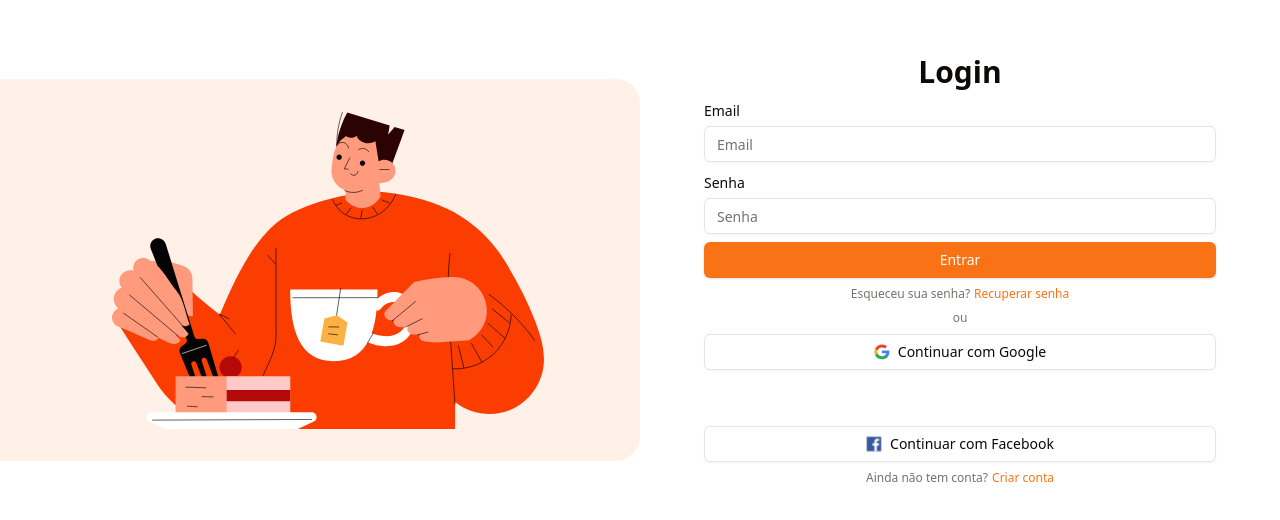
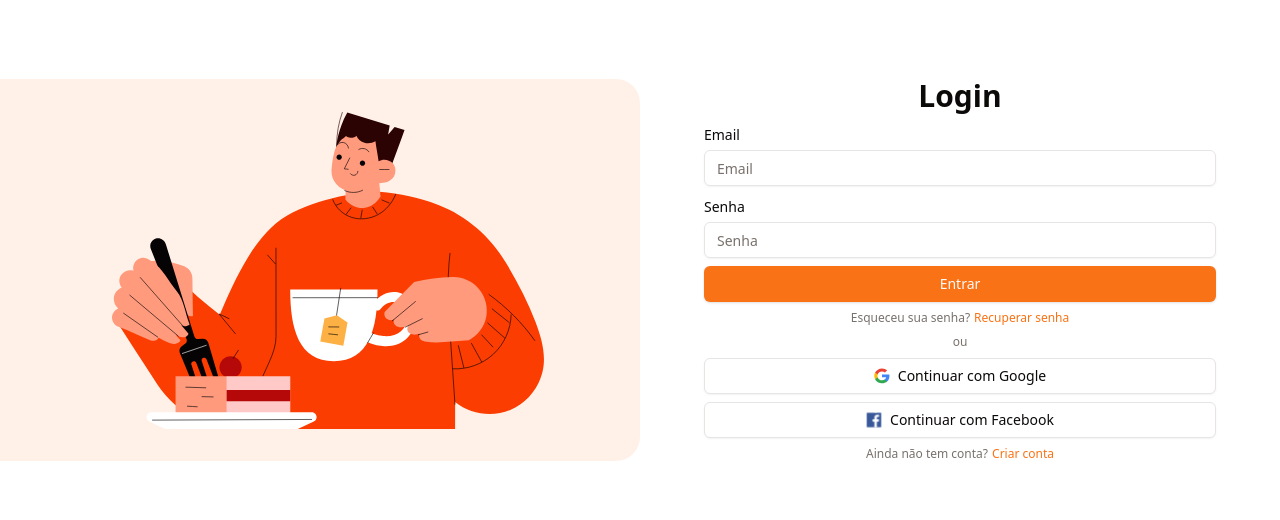
Before and after one commit to IReFoodI/Front-end, a React (Vite) app: page /entrar in a window 1280 px wide. Shown: the part 130-650 px from the top of the page. Built offline with nearby package versions, Linux system fonts and the light colour scheme; no server answers.

Commit message:
refactor: :recycle: commenting GoogleLogin component

```diff
--- a/src/domains/user/components/login/SocialAuthButtons.jsx
+++ b/src/domains/user/components/login/SocialAuthButtons.jsx
@@ -1,4 +1,4 @@
-import { GoogleLogin, useGoogleLogin } from "@react-oauth/google"
+import { useGoogleLogin } from "@react-oauth/google"
 import axios from "axios"
 
 import facebook from "@/ui/assets/facebook-icon.svg"
@@ -45,14 +45,14 @@ export function SocialAuthButtons() {
           Continuar com Google
         </Button>
 
-        <GoogleLogin
+        {/* <GoogleLogin
           onSuccess={(credetialResponse) => {
             console.log(credetialResponse)
           }}
           onError={(error) => {
             console.log(error)
           }}
-        ></GoogleLogin>
+        /> */}
         <Button variant="outline">
           <img src={facebook} alt="icone do facebook" className="mr-2 size-4" />
           Continuar com Facebook
```
